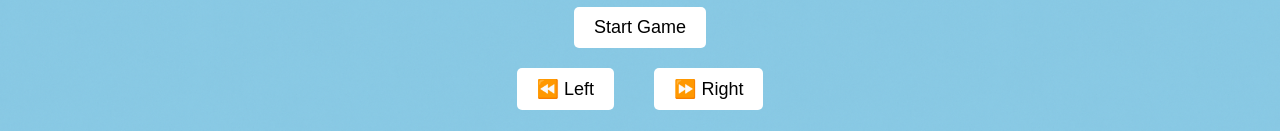
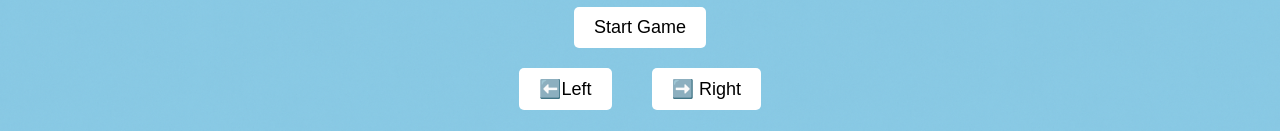
Before and after one commit to Soumya880/Bounce-Ball-game, a plain HTML site: page index.html in a window 1280 px wide. Shown: the part 666-797 px from the top of the page. Drawn offline with Linux system fonts and the light colour scheme.

Commit message:
index.html

```diff
--- a/index.html
+++ b/index.html
@@ -14,8 +14,8 @@
     <button id="startButton">Start Game</button>
 
     <div id="controls" class="hidden">
-        <button id="leftButton">⏪ Left</button>
-        <button id="rightButton">⏩ Right</button>
+        <button id="leftButton">⬅️Left</button>
+        <button id="rightButton">➡️ Right</button>
     </div>
 
     <div id="gameOver" class="hidden">
```
